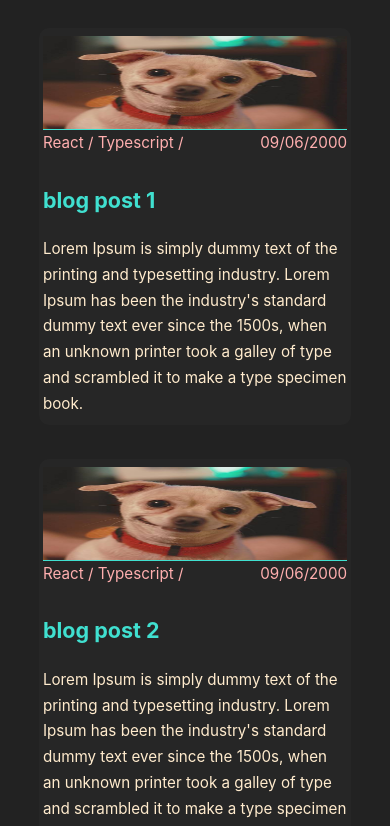
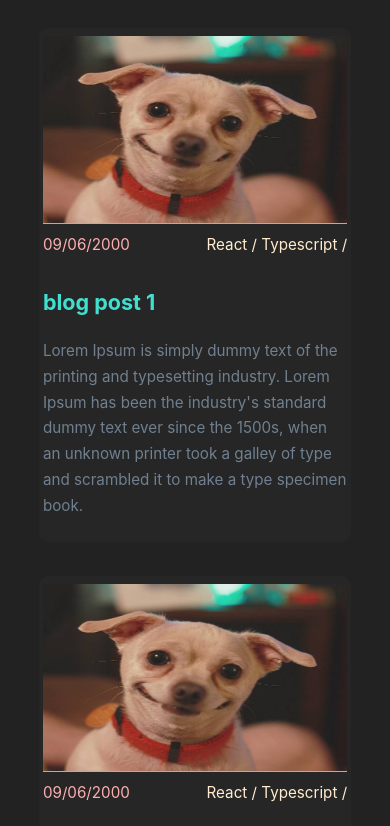
Before and after one commit to wesleylcf/portfolio-website-public, a Next.js app: page / in a window 390 px wide. Shown: the part 4440-5266 px from the top of the page. Built offline with nearby package versions, Linux system fonts and the light colour scheme.

Commit message:
implement show navbar and social after inactivity

```diff
--- a/components/Layout/Layout.tsx
+++ b/components/Layout/Layout.tsx
@@ -21,6 +21,9 @@ const Layout: React.FC = ({ children }) => {
     if (typeof scrollY === 'undefined') return undefined;
     return false;
   });
+  const [timeSinceLastHide, setTimeSinceLastHide] = useState(
+    new Date().getTime()
+  );
   useEffect(() => {
     const viewportListener = () => {
       if (window.innerWidth < 800) {
@@ -31,6 +34,13 @@ const Layout: React.FC = ({ children }) => {
         setIsModal(false);
       }
     };
+    window.addEventListener('resize', viewportListener);
+    return () => {
+      window.removeEventListener('resize', viewportListener);
+    };
+  }, [isMobile, isModal]);
+  useEffect(() => {
+    let timer: any;
     const scrollListener = () => {
       if (window.scrollY > scrollY) {
         setHideComponents(true);
@@ -38,14 +48,28 @@ const Layout: React.FC = ({ children }) => {
         setHideComponents(false);
       }
       setScrollY(window.scrollY);
+      clearTimeout(timer);
+      timer = setTimeout(() => {
+        setTimeSinceLastHide(new Date().getTime());
+      }, 1500);
     };
-    window.addEventListener('resize', viewportListener);
     window.addEventListener('scroll', scrollListener);
     return () => {
-      window.removeEventListener('resize', viewportListener);
       window.removeEventListener('scroll', scrollListener);
+      clearTimeout(timer);
     };
-  }, [isMobile, hideComponents, isModal, scrollY]);
+  }, [hideComponents, scrollY]);
+
+  useEffect(() => {
+    let timer: any;
+    clearTimeout(timer);
+    timer = setTimeout(() => {
+      setHideComponents(false);
+    }, 1500);
+    return () => {
+      clearTimeout(timer);
+    };
+  }, [timeSinceLastHide]);
   const onClickMenu = () => {
     setIsModal(!isModal);
   };
@@ -54,12 +78,7 @@ const Layout: React.FC = ({ children }) => {
       className={`${isModal ? styles.ModalOpen : ''}`}
       suppressHydrationWarning={true}
     >
-      <NavBar
-        isMobile={isMobile}
-        isModal={isModal}
-        onClickMenu={onClickMenu}
-        hide={hideComponents}
-      />
+      <NavBar isMobile={isMobile} hide={hideComponents} />
 
       <div className={styles.Container}>{children}</div>
       {typeof isMobile === 'undefined' || isMobile ? null : (
--- a/components/cards/BlogPreviewCard/BlogPreviewCard.tsx
+++ b/components/cards/BlogPreviewCard/BlogPreviewCard.tsx
@@ -27,20 +27,20 @@ const BlogPreviewCard: React.FC<BlogPreviewCardProps> = ({
         ) : null}
       </div>
       <div className={styles.Content}>
-        <p>
-          <span className={`${utilStyles.ColorP} ${styles.CoverTags}`}>
+        <p className={styles.ContentInfo}>
+          <span className={`${styles.CoverDate} ${utilStyles.ColorP}`}>
+            {date}
+          </span>
+          <span className={`${utilStyles.ColorA} ${styles.CoverTags}`}>
             {tags.reduce((prev, cur) => {
               prev += cur;
               prev += ' / ';
               return prev;
             }, '')}
           </span>
-          <span className={`${styles.CoverDate} ${utilStyles.ColorP}`}>
-            {date}
-          </span>
         </p>
         <h2 className={utilStyles.ColorT}>{title}</h2>
-        <p className={utilStyles.ColorA}>{description}</p>
+        <p>{description}</p>
       </div>
     </Card>
   );
--- a/components/cards/BlogPreviewCard/blogPreviewCard.module.css
+++ b/components/cards/BlogPreviewCard/blogPreviewCard.module.css
@@ -1,5 +1,5 @@
 .Cover {
-  height: calc(40vw * 0.6);
+  height: calc(40vw * 0.3);
   width: 100%;
   border-bottom: 1px solid turquoise;
   position: relative;
@@ -7,17 +7,20 @@
 
 .CoverDate {
   display: inline-block;
-  position: absolute;
-  top: 0;
-  right: 0;
   width: 50%;
-  text-align: right;
+  overflow: hidden;
 }
 
 .CoverTags {
   display: inline-block;
   width: 50%;
   overflow: hidden;
+  text-align: right;
+}
+
+.ContentInfo {
+  margin: 1vh 0 0 0;
+  position: relative;
 }
 
 .Content {
@@ -25,10 +28,12 @@
   position: relative;
 }
 
-.Content p {
-  margin: 0;
-}
-
 .Content h1 {
   margin: 0 auto;
 }
+
+@media screen and (max-width: 800px) {
+  .Cover {
+    height: calc(80vw * 0.6);
+  }
+}
```
Also changed, not shown: components/Layout/NavBar/NavBar.tsx (+1 -9 lines).
